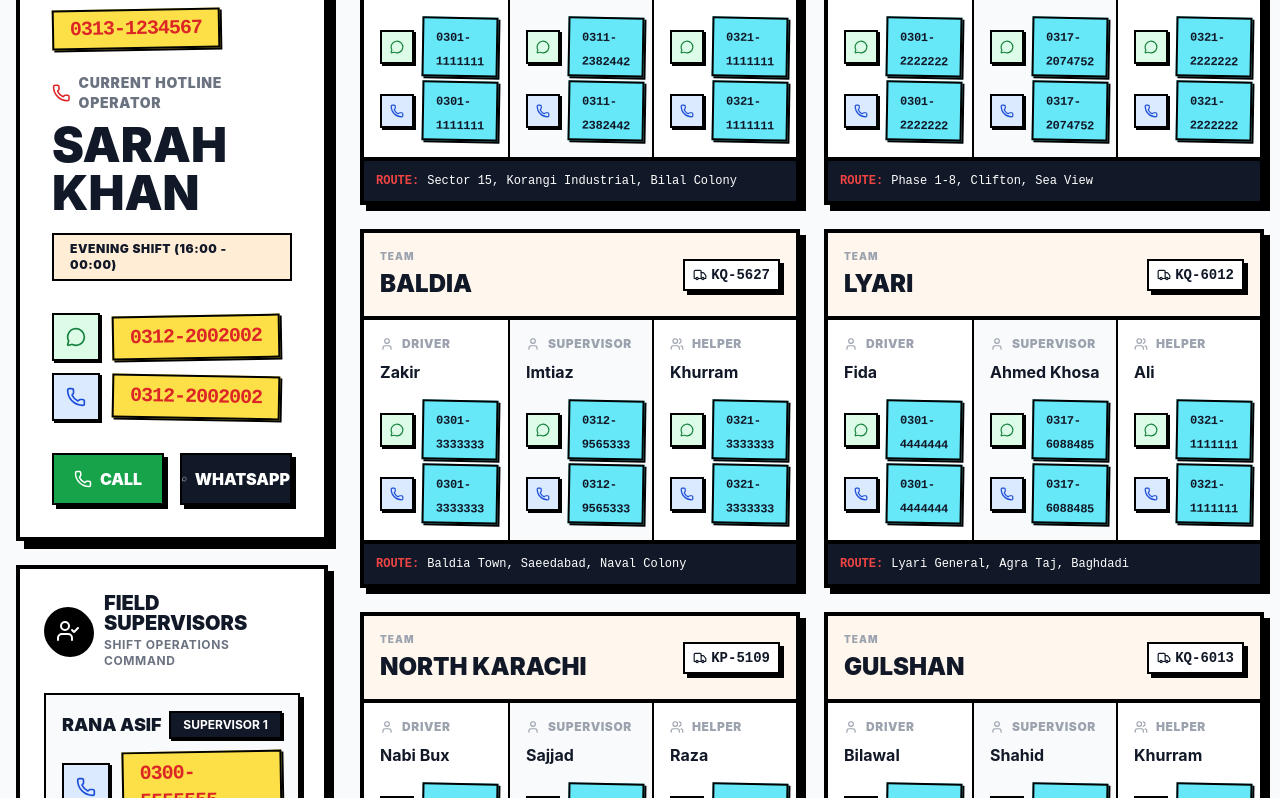
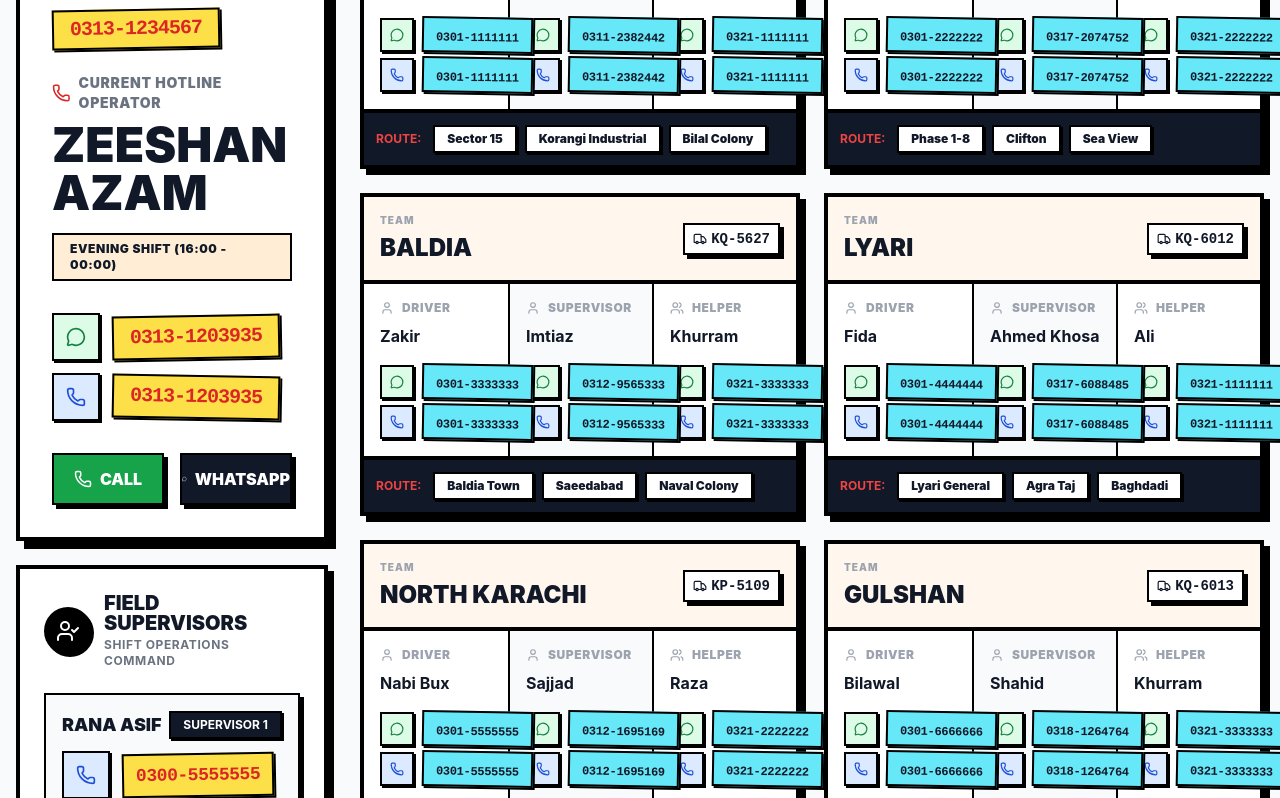
Before and after one commit to ahmedrazabaloch/FoneRoster, a React (Vite) app: page / in a window 1280 px wide. Shown: the part 342-1140 px from the top of the page. Built offline with nearby package versions, Linux system fonts and the light colour scheme; no server answers; the database is empty.

Commit message:
Feature: Adding a team directiry

```diff
--- /dev/null
+++ b/src/components/ui/RouteDisplay.jsx
@@ -0,0 +1,19 @@
+import React from 'react';
+
+export const RouteDisplay = ({ route }) => {
+    if (!route) return null;
+
+    return (
+        <div className="flex items-center flex-wrap gap-2 mt-2 bg-gray-900 p-2 border-2 border-black">
+            <span className="text-red-500 font-bold uppercase text-[10px]">ROUTE:</span>
+            {route.split(',').map((segment, idx) => (
+                <span
+                    key={idx}
+                    className="inline-block bg-white text-gray-900 px-2 py-1 border-2 border-yellow-500 shadow-brutal-sm text-[10px] font-black"
+                >
+                    {segment.trim()}
+                </span>
+            ))}
+        </div>
+    );
+};
--- a/src/features/dashboard/ContactRow.jsx
+++ b/src/features/dashboard/ContactRow.jsx
@@ -19,7 +19,7 @@
                 )}
             </div>
             <div className="inline-block bg-cyan-300 px-3 py-1 border-2 border-black shadow-brutal-sm rotate-1">
-                <span className="text-xs font-black font-mono text-gray-900 tracking-tight">
+                <span className="text-xs font-black font-mono text-gray-900 tracking-tight whitespace-nowrap">
                     {value}
                 </span>
             </div>
--- a/src/features/dashboard/FieldSupervisorCard.jsx
+++ b/src/features/dashboard/FieldSupervisorCard.jsx
@@ -34,8 +34,8 @@
                             <div className="bg-blue-100 border-2 border-black p-3 shadow-brutal-sm flex-shrink-0">
                                 <Phone size={20} className="text-blue-700" />
                             </div>
-                            <div className={`inline-block bg-yellow-300 px-4 py-1.5 border-2 border-black shadow-brutal-sm ${idx % 2 === 0 ? '-rotate-1' : 'rotate-1'}`}>
-                                <span className="font-mono font-black text-xl text-red-600 tracking-tighter">
+                            <div className={`inline-block bg-yellow-300 px-3 py-1.5 border-2 border-black shadow-brutal-sm ${idx % 2 === 0 ? '-rotate-1' : 'rotate-1'}`}>
+                                <span className="text-base md:text-lg font-black font-mono text-red-600 tracking-tight">
                                     {sup.phone}
                                 </span>
                             </div>
--- a/src/features/dashboard/NeoTeamCard.jsx
+++ b/src/features/dashboard/NeoTeamCard.jsx
@@ -99,10 +99,17 @@
 
             {/* Footer Route */}
             <div className="p-3 border-t-4 border-black bg-gray-900 text-white mt-auto">
-                <p className="text-xs font-mono">
-                    <span className="text-red-500 font-bold uppercase mr-2">Route:</span>
-                    {team.route}
-                </p>
+                <div className="flex items-center flex-wrap gap-2">
+                    <span className="text-red-500 font-bold uppercase text-xs mr-1">Route:</span>
+                    {team.route.split(',').map((segment, idx) => (
+                        <span
+                            key={idx}
+                            className="inline-block bg-white text-gray-900 px-3 py-1 border-2 border-black shadow-brutal-sm text-xs font-black"
+                        >
+                            {segment.trim()}
+                        </span>
+                    ))}
+                </div>
             </div>
         </div>
     );
--- a/src/features/roster/FieldTeamConfig.jsx
+++ b/src/features/roster/FieldTeamConfig.jsx
@@ -2,6 +2,7 @@
 import { Trash2, Plus } from 'lucide-react';
 import { RosterContext } from '../../context/RosterContext';
 import { Button, Select } from '../../components/ui';
+import { RouteDisplay } from '../../components/ui/RouteDisplay';
 import { toast } from 'sonner';
 
 export const FieldTeamConfig = () => {
```
Also changed, not shown: src/lib/constants.js, 1 other file (tests, documents, lock files or other folders).
